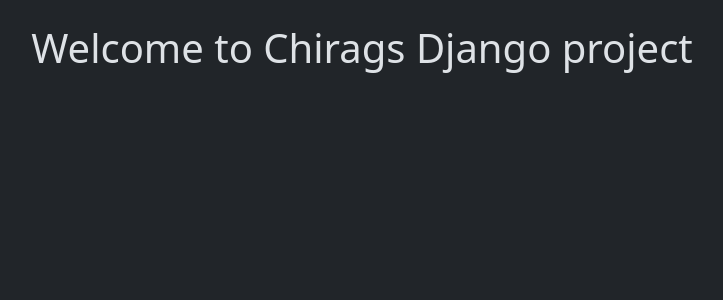
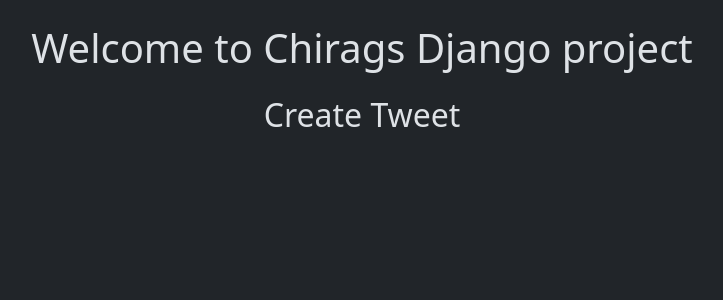
Before and after one commit to Chirag-S-Kotian/ck-tweet, a Django app: template ace/ck/templates/tweet_form.html in a window 1280 px wide. Shown: the part 56-356 px from the top of the page, without its empty margins (278-1001 px from the left). Run offline with Django 5.2, Linux system fonts and the light colour scheme; the template is opened without the code that fills it: values that come from a table or form of the project are taken from there, others are empty.

Commit message:
"Added conditional header to tweet form template to display 'Edit Tweet' or 'Create Tweet' based on form instance"

```diff
--- a/ace/ck/templates/tweet_form.html
+++ b/ace/ck/templates/tweet_form.html
@@ -6,4 +6,11 @@
 
 {% block content %}
 <h1 class="text-center mt-4">Welcome to Chirags Django project</h1>
+
+<h2 class="text-center mt-4">
+    {% if form.instance.pk %}
+     Edit Tweet
+     {% else %}
+     Create Tweet
+    {% endif %}</h2>
 {% endblock %}
```
